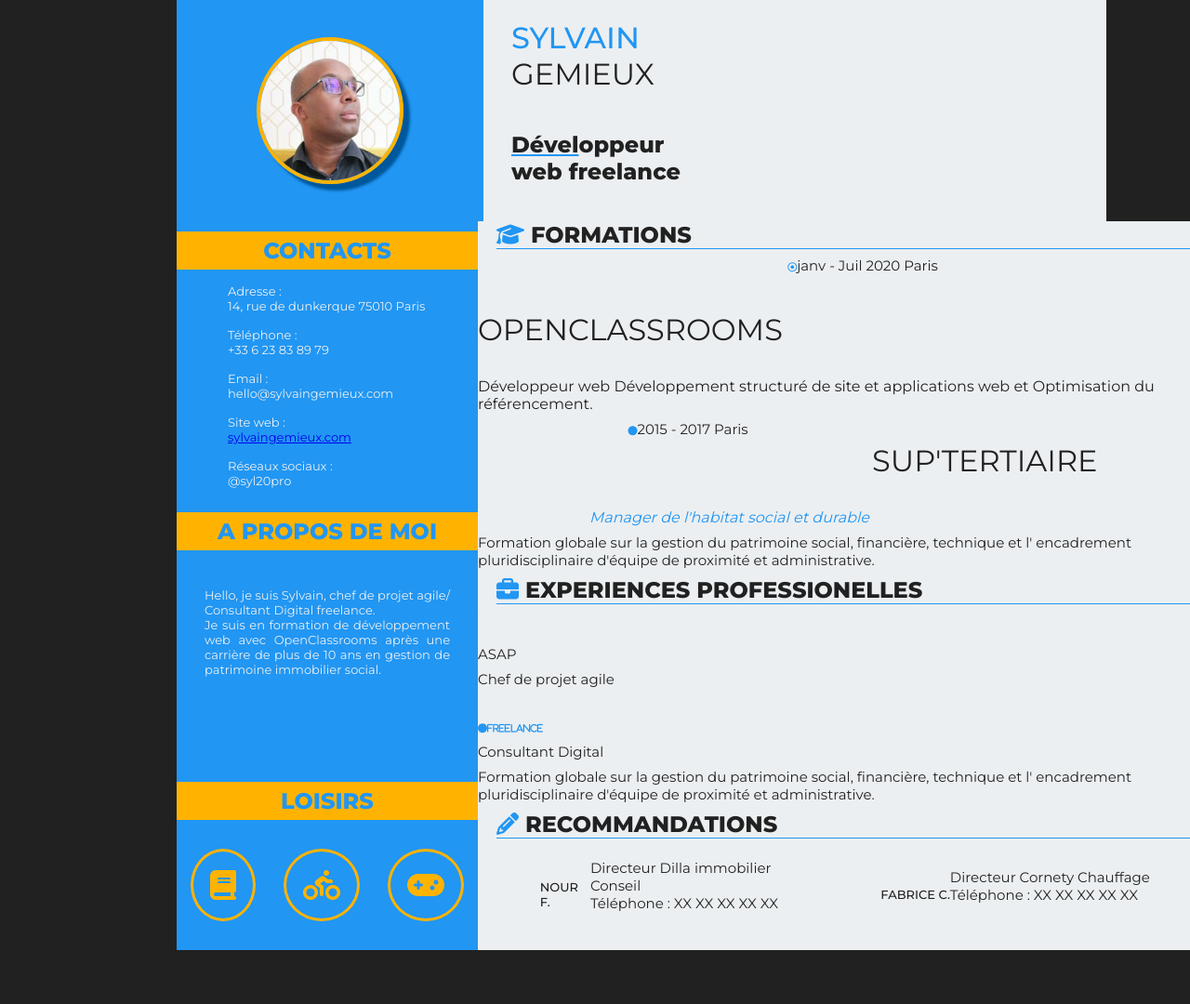
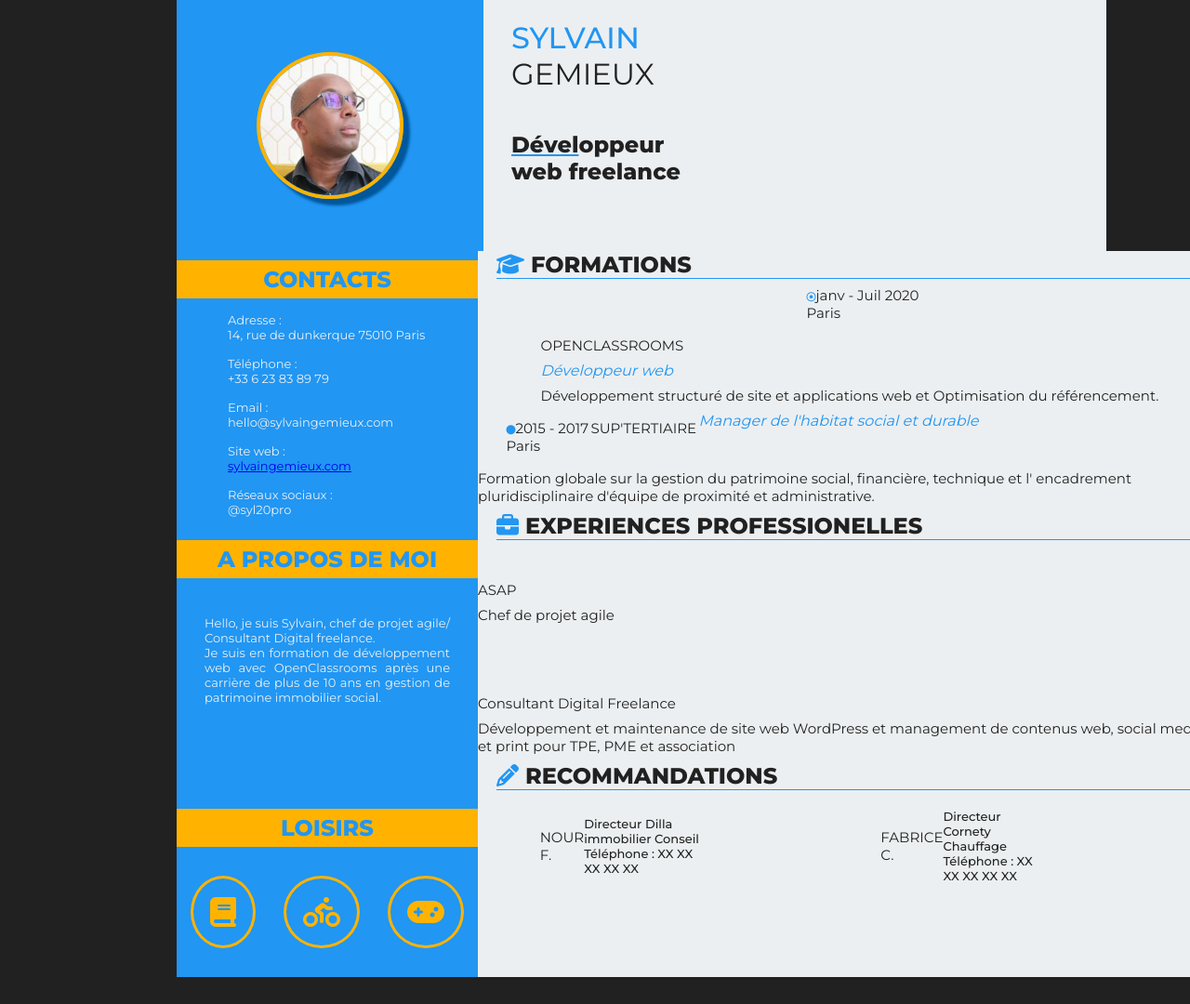
Before and after one commit to syl20pro/cv.oc, a plain HTML site: page index.html in a window 1280 px wide. Shown: the top 1080 px of the page at 93% size. After the commit the page ends 1051 px from the top, so only its background shows below. Drawn offline with Linux system fonts and the light colour scheme.

Commit message:
Modification structure html expériences/formations + ajout commentaires pour meilleure lisibilité

```diff
--- a/css/styles.css
+++ b/css/styles.css
@@ -16,14 +16,12 @@
     7. Responsive
 Auteur : sylvain gemieux alias syl20pro */
 
-/* General */
+/*-------------------------------------1 General---------------------------------------------*/
 
 @import url('https://fonts.googleapis.com/css?family=Montserrat:400,500,800&display=swap');
 
 
 #bloc-page {
-  width: auto;
-  height: 1080px;
   background-color: #212121;
 }
 
@@ -78,7 +76,7 @@ p{
     font-weight: 500;
 }
 
-/* Header */
+/*----------------------------------------- Header -------------------------------------------*/
 
 header {
     background-color: #ECEFF1;
@@ -137,7 +135,7 @@ header {
     margin: 0 20px;
 }
 
-/* A propos */
+/*--------------------------------------- A propos --------------------------------------------*/
 
 .section-infos {
     display: flex;
@@ -178,7 +176,7 @@ header {
     width: 100%;
 }
 
-/* Formations / Expériences */
+/*----------------------------------- Formations / Expériences --------------------------------*/
 
 .main-content h3 {
     font-size: 2em;
@@ -215,7 +213,7 @@ header {
     width: 70%;
 }
 
-/* Recommandations */
+/*---------------------------------------- Recommandations ------------------------------------*/
 
 .flex-reco {
     display: flex;
@@ -240,7 +238,7 @@ header {
     margin-right: 25px;
 }
 
-/* Loisirs */
+/*------------------------------------------- Loisirs -----------------------------------------*/
 
 .icons-hobbies .container {
     display: flex;
@@ -253,7 +251,7 @@ header {
     border-radius: 50%;
     padding: 20px 18px;
 }
-/* Responsive */
+/*------------------------------------------ Responsive ----------------------------------------*/
 
 
 /* Fin */
--- a/index.html
+++ b/index.html
@@ -11,11 +11,11 @@
       <meta name="robots" content="all" />
       <link rel='icon' href='img/favicon-16x16.png' type='image/x-icon' />
 
-      <!-- Custom fonts & styles -->
+      <!-- Custom fonts & main style -->
       <link href="https://fonts.googleapis.com/css?family=Montserrat:400,800&display=swap" rel="stylesheet">
       <link type="text/css" href="css/styles.css" rel="stylesheet" />
 
-      <!-- Responsive -->
+<!--------------------------Responsive styles-------------------------->
       <meta name="viewport" content="width=device-width, initial-scale=1.0"/>
   </head>
 
@@ -23,7 +23,7 @@
     <!-- Header -->
     <header class="header-content">
       <div class="photo-profil">
-        <img src="img/profile.jpg" alt="photo de sylvain gemieux">
+        <figure> <img src="img/profile.jpg" alt="photo de sylvain gemieux"> </figure>
       </div>
       <div class="main-title">
         <h1><span class="name">SYLVAIN</span> <span class="surname">GEMIEUX</span></h1>
@@ -33,9 +33,11 @@
 
     <div class="container">
       <div class="row">
+<!--------------------------informations personnelles côté ou au-dessus-------------------------->
         <div class="section-infos">
-          <!--Section contact-->
-          <section class="titre-section">
+<!---------------------------section contact--------------------------->
+          <section class="titre-section infos-compact">
+            <div>
             <h2>CONTACTS</h2>
               <ul class="mini-text">
                 <li>Adresse :<br>14, rue de dunkerque 75010 Paris</li>
@@ -44,22 +46,27 @@
                 <li>Site web :<br><a href="https://sylvaingemieux.com" target="blank">sylvaingemieux.com</a> </li>
                 <li>Réseaux sociaux :<br>@syl20pro</li>
               </ul>
+            </div>
           </section>
-          <!--Section a propos de moi-->
-           <section class="titre-section">
+<!---------------------------section a propos de moi--------------------------->
+           <section class="titre-section infos-compact">
+            <div>
             <h2>A PROPOS DE MOI</h2>
               <p class="about-content mini-text">Hello, je suis Sylvain, chef de projet agile/ Consultant Digital freelance.<br>
               Je suis en formation de développement web avec OpenClassrooms après une carrière de plus de 10 ans en gestion de patrimoine immobilier social.<br>
               </p>
+            </div>
           </section>
-          <!--Section loisirs-->
-          <section class="titre-section">
+<!---------------------------section loisirs--------------------------->
+          <section class="titre-section infos-compact">
+            <div>
             <h2>LOISIRS</h2>
               <ul class="icons-hobbies">
                 <li class="icons-hobbies-1 fas fa-book fa-2x"> </li>
                 <li class="icons-hobbies-2 fas fa-biking fa-2x"> </li>
                 <li class="icons-hobbies-3 fas fa-gamepad fa-2x"> </li>
               </ul>
+            </div>
           </section>
         </div>
       </div>
@@ -67,35 +74,36 @@
 
       <div class="row">
         <div class="main-content">
-          <!--Section Formations-->
+<!------------------------------------informations principales------------------------------------>
+<!---------------------------section formations--------------------------->
           <section class="resume-content">
           <h2><span class="fas fa-graduation-cap items-yellow"></span> FORMATIONS</h2>
-          <!--Formation 1-->
+<!---------------------------formations 1--------------------------->
           <div class="flex-reco">
             <div class="date-city">
-              <p><span class="far fa-dot-circle items-yellow"> </span>janv - Juil 2020 Paris</p>
+              <p><span class="far fa-dot-circle items-yellow"> </span>janv - Juil 2020<br> Paris</p>
             </div>
             <div>
-            <h3>OPENCLASSROOMS</h3>
-            <span class="resume-description">Développeur web</span>
-            <span>Développement structuré de site et applications web et Optimisation du référencement.</span>
+            <p class="school-title">OPENCLASSROOMS</p>
+            <i class="resume-description">Développeur web</i>
+            <p>Développement structuré de site et applications web et Optimisation du référencement.</p>
             </div>
           </div>
-          <!--Formation 2-->
+<!---------------------------formations 2--------------------------->
           <div class="flex-reco">
           <div class="date-city">
-            <p><span class="fas fa-circle items-yellow"> </span>2015 - 2017 Paris</p>
+            <p><span class="fas fa-circle items-yellow"> </span>2015 - 2017<br> Paris</p>
           </div>
-              <h3>SUP'TERTIAIRE</h3>
+              <p class="school-title">SUP'TERTIAIRE</p>
               <i class="resume-description">Manager de l'habitat social et durable</i>
-              <p>Formation globale sur la gestion du patrimoine social, financière, technique et l' encadrement pluridisciplinaire
-                d'équipe de proximité et administrative.</p>
+              <p>Formation globale sur la gestion du patrimoine social, financière, technique et l' encadrement pluridisciplinaire d'équipe de proximité et administrative.</p>
           </div>
           </section>
 
-          <!--Section Expériences professionnelles-->
+<!---------------------------section Expériences professionnelles--------------------------->
           <section>
             <h2><span class="fas fa-briefcase items-yellow"></span> EXPERIENCES PROFESSIONELLES</h2>
+<!---------------------------Expériences professionnelles 1--------------------------->
             <div class="resume-content">
               <div class="resume-date">
                 <p class="far fa-dot-circle mini-text"> Février 2020 - Poste actuel<br>
@@ -106,28 +114,37 @@
                 <p class="resume-description">Chef de projet agile</p>
                 <p class="mini-text">Suivi et pilotage de projet développement web, mobile et infrastructure SI. Coach agile d'une équipe de 5 développeurs</p>
               </div>
-              <i class="fas fa-circle">FREELANCE</i>
-                <p class="resume-description">Consultant Digital</p>
-                <p>Formation globale sur la gestion du patrimoine social, financière, technique et l' encadrement pluridisciplinaire
-                d'équipe de proximité et administrative.</p>
-                </div>
+            </div>
+<!---------------------------Expériences professionnelles 2--------------------------->
+            <div class="resume-content">
+              <div class="resume-date">
+                <p class="far fa-circle mini-text"> Novembre 2018 - Poste actuel<br>
+                  Paris</p>
+              </div>
+              <div class="resume-title-content">
+                <p class="resume-description">Consultant Digital Freelance</p>
+                <p>Développement et maintenance de site web WordPress et management de contenus web, social media et print pour TPE, PME et association</p>
+              </div>
+            </div>
           </section>
 
-        <!--Section Recommandations-->
+<!---------------------------Section recommandations--------------------------->
         <section class="main-content">
           <h2><span class="fas fa-pencil-alt items-yellow"></span> RECOMMANDATIONS</h2>
           <div class="flex-reco">
+<!---------------------------Recommandations 1--------------------------->
             <div class="reco">
-              <p class="mini-text-strong">NOUR F.</p>
-              <p>Directeur Dilla immobilier Conseil<br>
-              Téléphone : XX XX XX XX XX<br>
-              <span class="mini-text">Email : nour.f@email.com</span></p>
+              <p class="mini-text-strong-title">NOUR F.</p>
+              <p class="mini-text-strong">Directeur Dilla immobilier Conseil<br>
+              Téléphone : XX XX XX XX XX</p>
+              <p class="mini-text">Email : nour.f@email.com</p>
             </div>
+<!---------------------------Erecommandations 2--------------------------->
             <div class="reco">
-              <p class="mini-text-strong">FABRICE C.</p>
-              <p>Directeur Cornety Chauffage<br>
-              Téléphone : XX XX XX XX XX<br>
-              <span class="mini-text">Email : fabrice.c@email.com</span></p>
+              <p class="mini-text-strong-title">FABRICE C.</p>
+              <p class="mini-text-strong">Directeur Cornety Chauffage<br>
+              Téléphone : XX XX XX XX XX</p>
+              <p class="mini-text">Email : fabrice.c@email.com</p>
             </div>
           </div>
         </section>
@@ -135,7 +152,7 @@
       </div>
     </div>
 
-  <!-- Javascript -->
+<!-----------------------------------------JavaScript--------------------------------------------->
   <script src="https://kit.fontawesome.com/29cc0d5913.js" crossorigin="anonymous" rel="stylesheet"></script>
   </body>
 </html>
```
